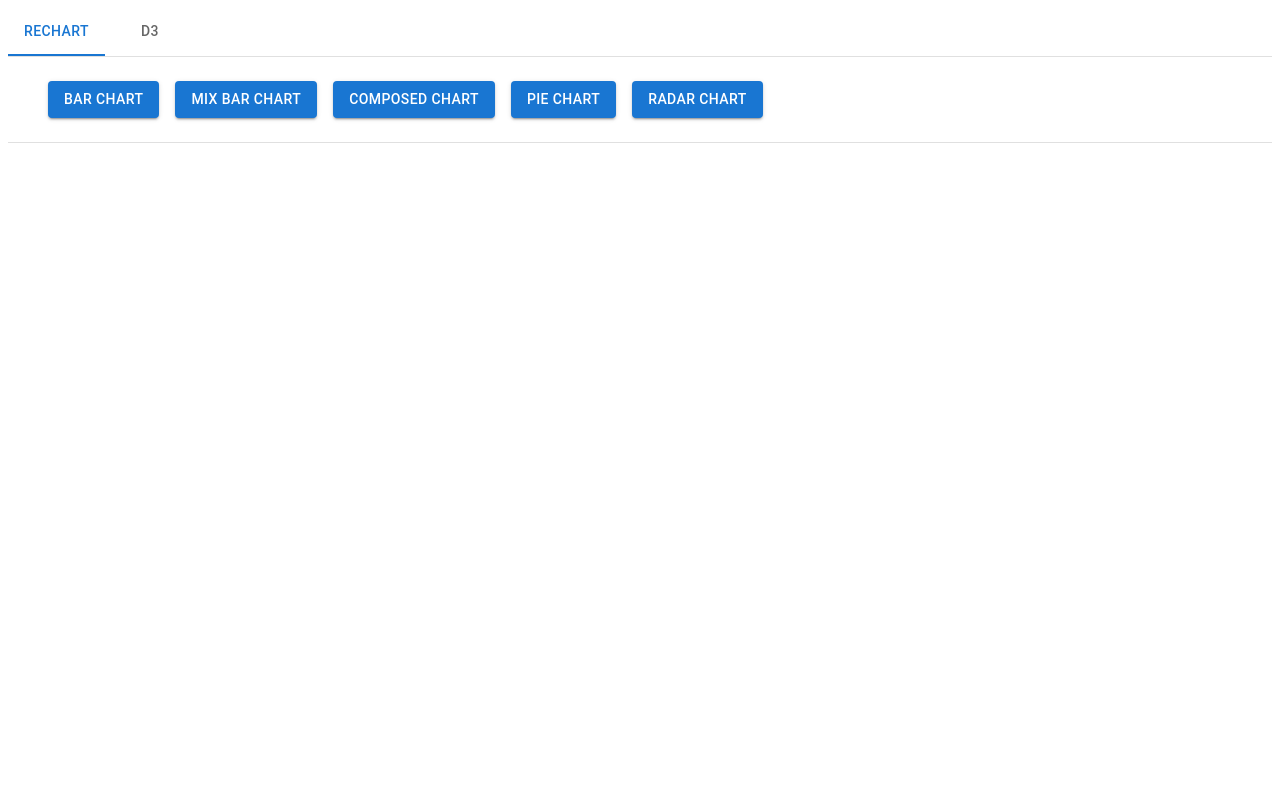
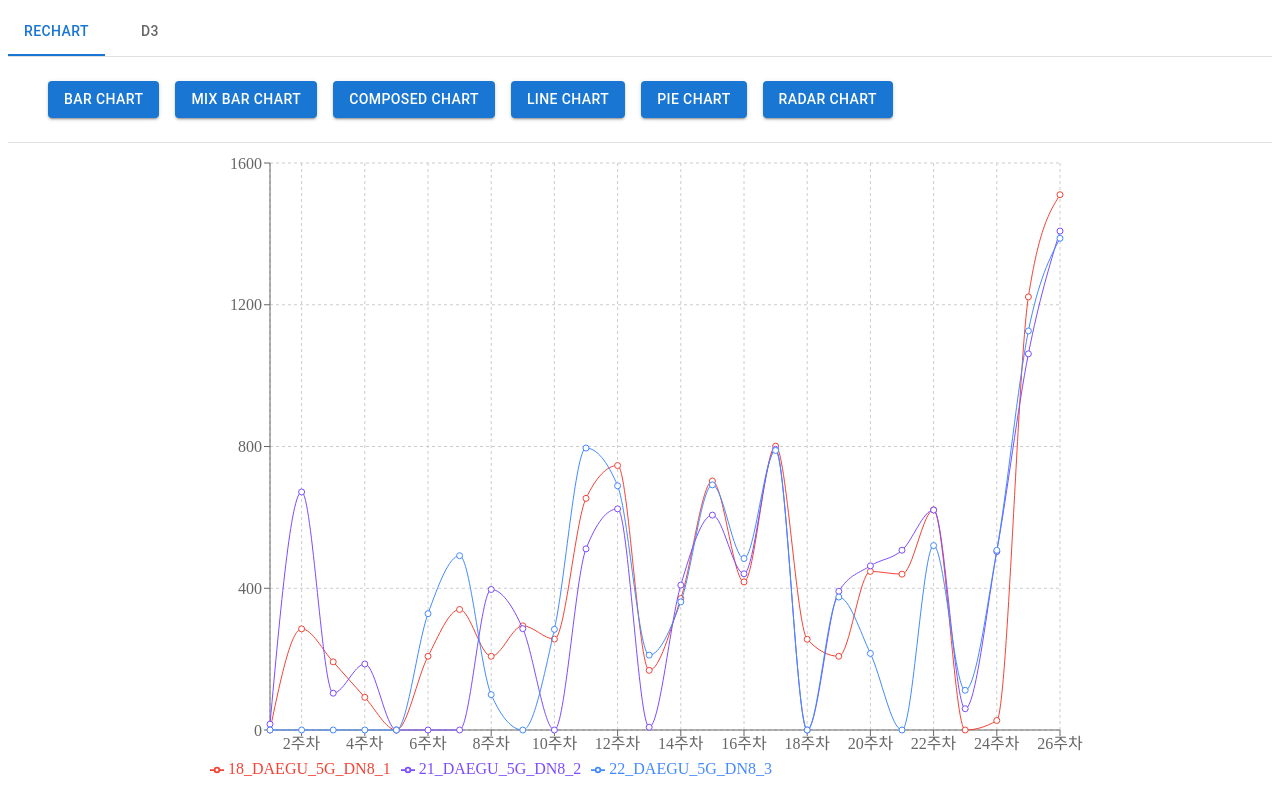
Before and after one commit to kuma-w/react-chart, a React (Create React App) app: page /line-chart in a window 1280 px wide. Built offline with nearby package versions, Linux system fonts and the light colour scheme.

Commit message:
rechart - linechart 추가

```diff
--- a/src/App.tsx
+++ b/src/App.tsx
@@ -4,9 +4,10 @@ import { BrowserRouter, Routes, Route, Link } from 'react-router-dom';
 import MyBarChart from './pages/rechart/BarChart';
 import MyMixBarChart from './pages/rechart/MixBarChart';
 import MyComposedChart from './pages/rechart/ComposedChart';
+import MyLineChart from './pages/rechart/LineChart';
 import MyPieChart from './pages/rechart/PieChart';
 import MyRadarChart from './pages/rechart/RadarChart';
-import MyLineChart from './pages/d3/LineChart';
+import MyD3LineChart from './pages/d3/LineChart';
 import MyMapChart from './pages/d3/MapChart';
 import { Divider } from '@mui/material';
 
@@ -22,9 +23,10 @@ function App() {
           <Route path='/bar-chart' element={<MyBarChart />} />
           <Route path='/mix-bar-chart' element={<MyMixBarChart />} />
           <Route path='/composed-chart' element={<MyComposedChart />} />
+          <Route path='/line-chart' element={<MyLineChart />} />
           <Route path='/pie-chart' element={<MyPieChart />} />
           <Route path='/Radar-chart' element={<MyRadarChart />} />
-          <Route path='/d3-line-chart' element={<MyLineChart height={400} values={lineData} />} />
+          <Route path='/d3-line-chart' element={<MyD3LineChart height={400} values={lineData} />} />
           <Route path='/d3-map-chart' element={<MyMapChart />} />
         </Routes>
       </main>
--- a/src/data/index.ts
+++ b/src/data/index.ts
@@ -561,3 +561,162 @@ export const DriveCount = [
 //         '30_ULSAN_APOLLO_750': 0,
 //     },
 // ];
+
+export const driveLogWeek = [
+  {
+    name: '1주차',
+    '18_DAEGU_5G_DN8_1': 0,
+    '21_DAEGU_5G_DN8_2': 16.41,
+    '22_DAEGU_5G_DN8_3': 0,
+  },
+  {
+    name: '2주차',
+    '18_DAEGU_5G_DN8_1': 285.32,
+    '21_DAEGU_5G_DN8_2': 671.77,
+    '22_DAEGU_5G_DN8_3': 0,
+  },
+  {
+    name: '3주차',
+    '18_DAEGU_5G_DN8_1': 192.27,
+    '21_DAEGU_5G_DN8_2': 103.89,
+    '22_DAEGU_5G_DN8_3': 0,
+  },
+  {
+    name: '4주차',
+    '18_DAEGU_5G_DN8_1': 92.29,
+    '21_DAEGU_5G_DN8_2': 186.19,
+    '22_DAEGU_5G_DN8_3': 0,
+  },
+  {
+    name: '5주차',
+    '18_DAEGU_5G_DN8_1': 0,
+    '21_DAEGU_5G_DN8_2': 0,
+    '22_DAEGU_5G_DN8_3': 0,
+  },
+  {
+    name: '6주차',
+    '18_DAEGU_5G_DN8_1': 208.08,
+    '21_DAEGU_5G_DN8_2': 0,
+    '22_DAEGU_5G_DN8_3': 328.24,
+  },
+  {
+    name: '7주차',
+    '18_DAEGU_5G_DN8_1': 340.08,
+    '21_DAEGU_5G_DN8_2': 0,
+    '22_DAEGU_5G_DN8_3': 491.76,
+  },
+  {
+    name: '8주차',
+    '18_DAEGU_5G_DN8_1': 208.08,
+    '21_DAEGU_5G_DN8_2': 396.49,
+    '22_DAEGU_5G_DN8_3': 99.8,
+  },
+  {
+    name: '9주차',
+    '18_DAEGU_5G_DN8_1': 294.03,
+    '21_DAEGU_5G_DN8_2': 285.97,
+    '22_DAEGU_5G_DN8_3': 0,
+  },
+  {
+    name: '10주차',
+    '18_DAEGU_5G_DN8_1': 256.56,
+    '21_DAEGU_5G_DN8_2': 0,
+    '22_DAEGU_5G_DN8_3': 284.07,
+  },
+  {
+    name: '11주차',
+    '18_DAEGU_5G_DN8_1': 653.72,
+    '21_DAEGU_5G_DN8_2': 511.14,
+    '22_DAEGU_5G_DN8_3': 795.62,
+  },
+  {
+    name: '12주차',
+    '18_DAEGU_5G_DN8_1': 746.22,
+    '21_DAEGU_5G_DN8_2': 624.05,
+    '22_DAEGU_5G_DN8_3': 689.09,
+  },
+  {
+    name: '13주차',
+    '18_DAEGU_5G_DN8_1': 168.37,
+    '21_DAEGU_5G_DN8_2': 7.91,
+    '22_DAEGU_5G_DN8_3': 211.26,
+  },
+  {
+    name: '14주차',
+    '18_DAEGU_5G_DN8_1': 371.11,
+    '21_DAEGU_5G_DN8_2': 408.89,
+    '22_DAEGU_5G_DN8_3': 361.52,
+  },
+  {
+    name: '15주차',
+    '18_DAEGU_5G_DN8_1': 702.68,
+    '21_DAEGU_5G_DN8_2': 606.42,
+    '22_DAEGU_5G_DN8_3': 691.72,
+  },
+  {
+    name: '16주차',
+    '18_DAEGU_5G_DN8_1': 417.95,
+    '21_DAEGU_5G_DN8_2': 440.82,
+    '22_DAEGU_5G_DN8_3': 483.92,
+  },
+  {
+    name: '17주차',
+    '18_DAEGU_5G_DN8_1': 800.92,
+    '21_DAEGU_5G_DN8_2': 792.11,
+    '22_DAEGU_5G_DN8_3': 788.76,
+  },
+  {
+    name: '18주차',
+    '18_DAEGU_5G_DN8_1': 256.1,
+    '21_DAEGU_5G_DN8_2': 0,
+    '22_DAEGU_5G_DN8_3': 0,
+  },
+  {
+    name: '19주차',
+    '18_DAEGU_5G_DN8_1': 208.08,
+    '21_DAEGU_5G_DN8_2': 391.32,
+    '22_DAEGU_5G_DN8_3': 375.17,
+  },
+  {
+    name: '20주차',
+    '18_DAEGU_5G_DN8_1': 447.52,
+    '21_DAEGU_5G_DN8_2': 463.17,
+    '22_DAEGU_5G_DN8_3': 216.09,
+  },
+  {
+    name: '21주차',
+    '18_DAEGU_5G_DN8_1': 439.74,
+    '21_DAEGU_5G_DN8_2': 507.3,
+    '22_DAEGU_5G_DN8_3': 0,
+  },
+  {
+    name: '22주차',
+    '18_DAEGU_5G_DN8_1': 621.29,
+    '21_DAEGU_5G_DN8_2': 620.66,
+    '22_DAEGU_5G_DN8_3': 520.47,
+  },
+  {
+    name: '23주차',
+    '18_DAEGU_5G_DN8_1': 0,
+    '21_DAEGU_5G_DN8_2': 60.14,
+    '22_DAEGU_5G_DN8_3': 112.16,
+  },
+  {
+    name: '24주차',
+    '18_DAEGU_5G_DN8_1': 26.87,
+    '21_DAEGU_5G_DN8_2': 503.42,
+    '22_DAEGU_5G_DN8_3': 506.99,
+  },
+  {
+    name: '25주차',
+    '18_DAEGU_5G_DN8_1': 1222.13,
+    '21_DAEGU_5G_DN8_2': 1061.46,
+    '22_DAEGU_5G_DN8_3': 1126.09,
+  },
+  {
+    name: '26주차',
+    '18_DAEGU_5G_DN8_1': 1510.49,
+    '21_DAEGU_5G_DN8_2': 1408,
+    '22_DAEGU_5G_DN8_3': 1387.57,
+  },
+];
--- a/src/layout/Header.tsx
+++ b/src/layout/Header.tsx
@@ -22,6 +22,7 @@ const Header = () => {
           <LinkButton name='Bar Chart' url='/bar-chart' />
           <LinkButton name='Mix Bar Chart' url='/mix-bar-chart' />
           <LinkButton name='Composed Chart' url='/composed-chart' />
+          <LinkButton name='Line Chart' url='/line-chart' />
           <LinkButton name='Pie Chart' url='/pie-chart' />
           <LinkButton name='Radar Chart' url='/radar-chart' />
         </TabPanel>
--- a/src/pages/d3/MapChart.tsx
+++ b/src/pages/d3/MapChart.tsx
@@ -58,24 +58,39 @@ function Map() {
   const mapData = mapJson;
   const circleData = [
     {
-      x: 230,
+      location: '경기',
+      x: 270,
       y: 140,
-      value: 40,
+      value: 30,
+      text: 2,
     },
     {
+      location: '세종',
+      x: 250,
+      y: 220,
+      value: 50,
+      text: 203,
+    },
+    {
+      location: '대구',
       x: 360,
       y: 300,
-      value: 30,
+      value: 40,
+      text: 56,
     },
     {
-      x: 250,
-      y: 220,
+      location: '광주',
+      x: 200,
+      y: 370,
       value: 20,
+      text: 0,
     },
     {
-      x: 200,
-      y: 370,
-      value: 35,
+      location: '울산',
+      x: 420,
+      y: 340,
+      value: 30,
+      text: 3,
     },
   ];
 
@@ -103,6 +118,24 @@ function Map() {
       .attr('transform', 'scale(.2)');
 
     svg
+      .selectAll('text')
+      .data(circleData)
+      .join(
+        (enter) => enter.append('text'),
+        (update) => update.attr('class', 'updated'),
+        (exit) => exit.remove(),
+      )
+      .text((d) => d.text)
+      .attr('x', (d) => d.x)
+      .attr('y', (d) => d.y + 3)
+      .attr('font-family', 'sans-serif')
+      .attr('font-size', '12px')
+      .attr('fill', 'black')
+      .attr('text-anchor', 'middle')
+      .attr('transform-origin', '50% 50%')
+      .attr('transform', 'scale(.2)');
+
+    svg
       .selectAll('circle')
       .transition()
       .duration(1000)
@@ -117,6 +150,8 @@ function Map() {
       .transition()
       .duration(1000)
       .attr('transform', 'scale(1)');
+
+    svg.selectAll('text').transition().duration(1000).attr('transform', 'scale(1)');
   }, []);
   return (
     <Wrapper>
--- /dev/null
+++ b/src/pages/rechart/LineChart.tsx
@@ -0,0 +1,34 @@
+import React from 'react';
+import { LineChart, Line, XAxis, YAxis, CartesianGrid, Tooltip, Legend } from 'recharts';
+import { driveLogWeek } from '../../data';
+import { pastelColors } from '../../utill/pastelColors';
+import Wrapper from '../../components/Wrapper';
+
+const MyLineChart = () => {
+  return (
+    <Wrapper>
+      <LineChart
+        width={900}
+        height={640}
+        data={driveLogWeek}
+        margin={{
+          top: 20,
+          right: 30,
+          left: 20,
+          bottom: 5,
+        }}
+      >
+        <CartesianGrid strokeDasharray='3 3' />
+        <XAxis dataKey='name' />
+        <YAxis />
+        <Tooltip />
+        <Legend align='left' />
+        <Line type='monotone' dataKey='18_DAEGU_5G_DN8_1' stroke={pastelColors[0]} />
+        <Line type='monotone' dataKey='21_DAEGU_5G_DN8_2' stroke={pastelColors[3]} />
+        <Line type='monotone' dataKey='22_DAEGU_5G_DN8_3' stroke={pastelColors[5]} />
+      </LineChart>
+    </Wrapper>
+  );
+};
+
+export default MyLineChart;
```
